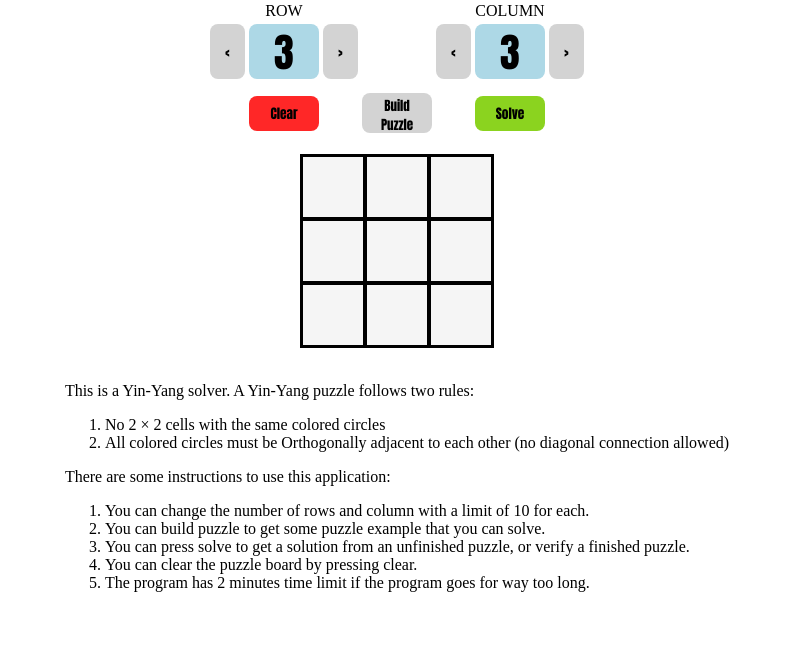
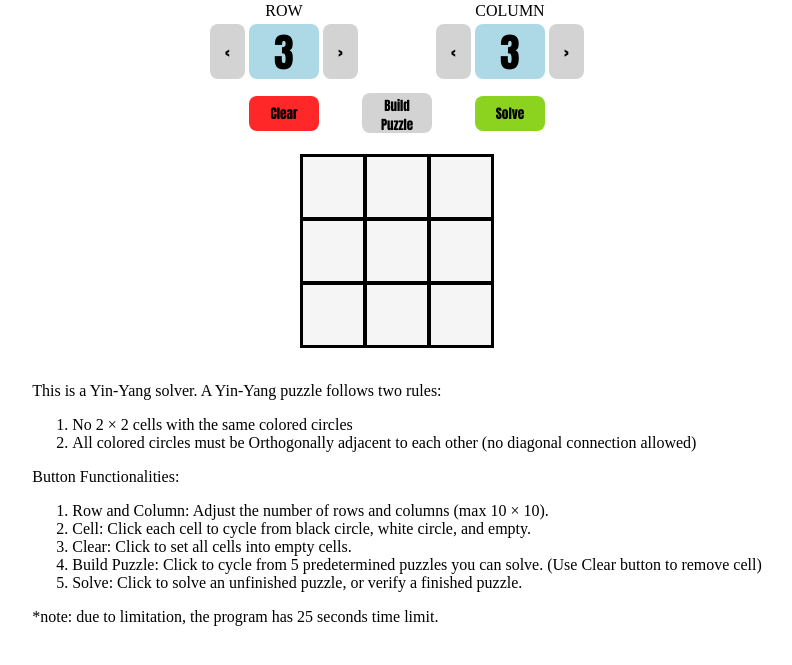
Before and after one commit to MadetheMeep/Yin-Yang-Website, a Django app: page / in a window 1280 px wide. Shown: the part 67-732 px from the top of the page, without its empty margins (243-1035 px from the left). Run offline with Django 3.2, Linux system fonts and the light colour scheme.

Commit message:
Update Description and Reduced Time Limit

```diff
--- a/App/solver.py
+++ b/App/solver.py
@@ -315,7 +315,7 @@ def find_solution(cnf):
                 print(total_iter)
                 return A
             end = time.time()
-            if (end - start > 120):
+            if (end - start > 25):
                 return ['time']
             neg_sol = generate_negations(A, solution)
             cnf.extend(neg_sol) #Negate Solution
@@ -400,7 +400,7 @@ def answer(request):
             indicator = "F"
         elif(sol[0] == 'time'):
             sol = []
-            res = "Program exceeds 2 minutes limit"
+            res = "Program exceeds 25 seconds limit"
             indicator = "F"
         else:
             res = "Solution found for this Yin-Yang instance."
--- a/App/templates/App/index.html
+++ b/App/templates/App/index.html
@@ -80,14 +80,15 @@
             <li>No 2 × 2 cells with the same colored circles</li>
             <li>All colored circles must be Orthogonally adjacent to each other (no diagonal connection allowed)</li>
         </ol>
-        There are some instructions to use this application:
+        Button Functionalities:
         <ol>
-            <li>You can change the number of rows and column with a limit of 10 for each.</li>
-            <li>You can build puzzle to get some puzzle example that you can solve.</li>
-            <li>You can press solve to get a solution from an unfinished puzzle, or verify a finished puzzle.</li>
-            <li>You can clear the puzzle board by pressing clear.</li>
-            <li>The program has 2 minutes time limit if the program goes for way too long.</li>
+            <li>Row and Column: Adjust the number of rows and columns (max 10 × 10).</li>
+            <li>Cell: Click each cell to cycle from black circle, white circle, and empty.</li>
+            <li>Clear: Click to set all cells into empty cells.</li>
+            <li>Build Puzzle: Click to cycle from 5 predetermined puzzles you can solve. (Use Clear button to remove cell)</li>
+            <li>Solve: Click to solve an unfinished puzzle, or verify a finished puzzle.</li>
         </ol>
+        *note: due to limitation, the program has 25 seconds time limit.
     </div>
 </body>
 
```
